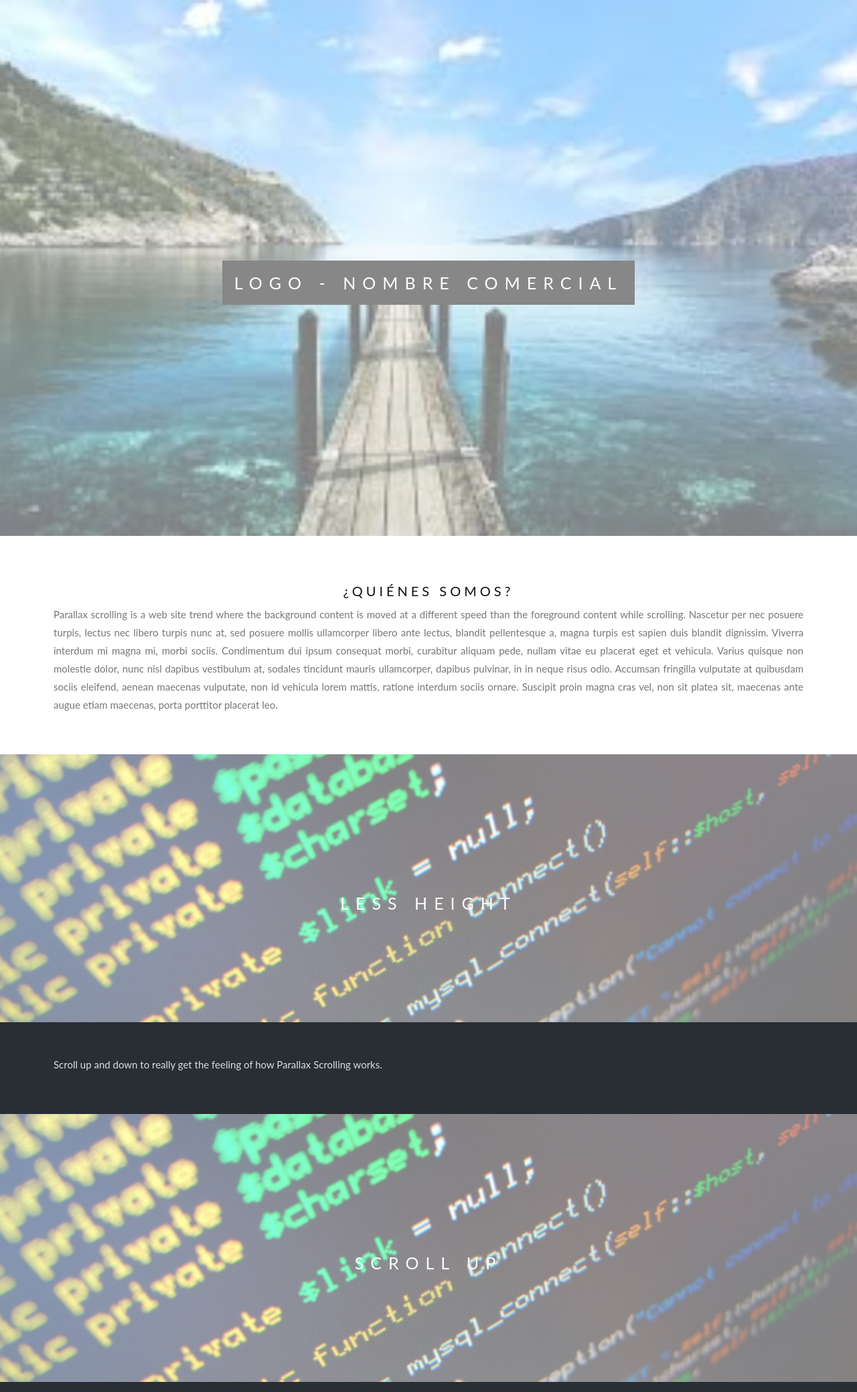
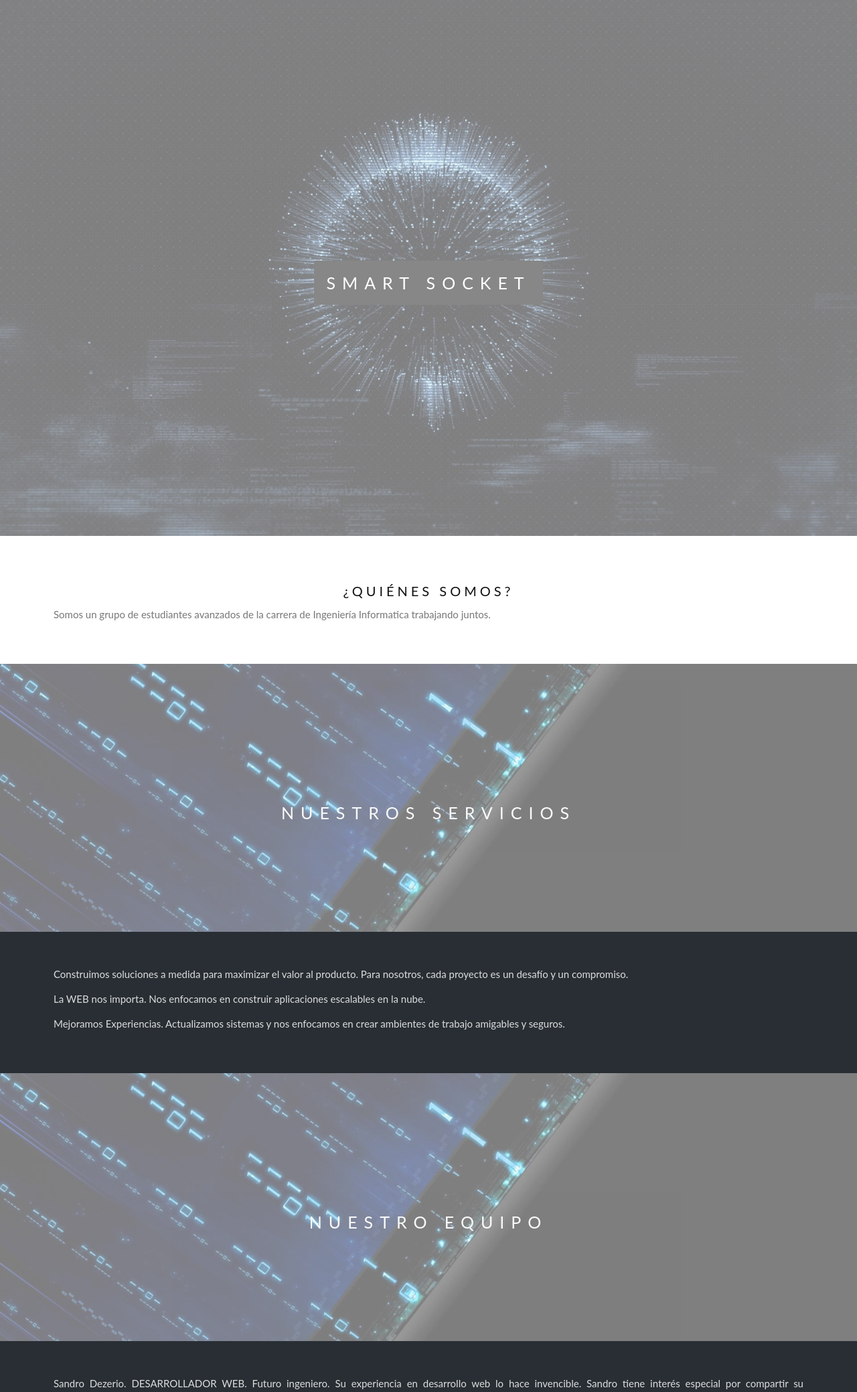
Before and after one commit to SandroSD/Pablo-SanWeb, a PHP site: page / in a window 1280 px wide. Shown: the top 2078 px of the page at 67% size. Run offline with PHP 8.4, Linux system fonts and the light colour scheme; some libraries are stand-ins or nearby versions.

Commit message:
cambio de fondo y redaccion de contenido

```diff
--- a/css/index.css
+++ b/css/index.css
@@ -15,19 +15,19 @@ body, html {
 
   }
   .bgimg-1 {
-	background-image: url("../img/index.jpg");
+	background-image: url("../img/index2.jpg");
 	opacity: 0.5;
 	min-height: 100%;
   }
 
   .bgimg-2 {
-	background-image: url("../img/back.jpg");
+	background-image: url("../img/back2.jpg");
 	opacity: 0.5;
 	min-height: 400px;
   }
 
   .bgimg-3 {
-		background-image: url("../img/back.jpg");
+		background-image: url("../img/back2.jpg");
 	opacity: 0.5;
 	min-height: 400px;
   }
--- a/index.php
+++ b/index.php
@@ -13,36 +13,42 @@
 
 <div class="bgimg-1">
   <div class="caption">
-    <span class="border">LOGO - NOMBRE COMERCIAL</span>
+    <span class="border">SMART SOCKET</span>
   </div>
 </div>
 
 <div style="color: #777;background-color:white;text-align:center;padding:50px 80px;text-align: justify;">
   <h3 style="text-align:center;">¿Quiénes Somos?</h3>
-  <p>Parallax scrolling is a web site trend where the background content is moved at a different speed than the foreground content while scrolling. Nascetur per nec posuere turpis, lectus nec libero turpis nunc at, sed posuere mollis ullamcorper libero ante lectus, blandit pellentesque a, magna turpis est sapien duis blandit dignissim. Viverra interdum mi magna mi, morbi sociis. Condimentum dui ipsum consequat morbi, curabitur aliquam pede, nullam vitae eu placerat eget et vehicula. Varius quisque non molestie dolor, nunc nisl dapibus vestibulum at, sodales tincidunt mauris ullamcorper, dapibus pulvinar, in in neque risus odio. Accumsan fringilla vulputate at quibusdam sociis eleifend, aenean maecenas vulputate, non id vehicula lorem mattis, ratione interdum sociis ornare. Suscipit proin magna cras vel, non sit platea sit, maecenas ante augue etiam maecenas, porta porttitor placerat leo.</p>
+  <p>Somos un grupo de estudiantes avanzados de la carrera de Ingeniería Informatica trabajando juntos.
+
+  </p>
 </div>
 
 <div class="bgimg-2">
   <div class="caption">
-    <span class="border" style="background-color:transparent;font-size:25px;color: #f7f7f7;">LESS HEIGHT</span>
+    <span class="border" style="background-color:transparent;font-size:25px;color: #f7f7f7;">NUESTROS SERVICIOS</span>
   </div>
 </div>
 
 <div style="position:relative;">
   <div style="color:#ddd;background-color:#282E34;text-align:center;padding:50px 80px;text-align: justify;">
-    <p>Scroll up and down to really get the feeling of how Parallax Scrolling works.</p>
+    <p>Construimos soluciones a medida para maximizar el valor al producto. Para nosotros, cada proyecto es un desafío y un compromiso.</p>
+    <p>La WEB nos importa. Nos enfocamos en construir aplicaciones escalables en la nube.</p>
+    <p>Mejoramos Experiencias. Actualizamos sistemas y nos enfocamos en crear ambientes de trabajo amigables y seguros.</p>
+
   </div>
 </div>
 
 <div class="bgimg-3">
   <div class="caption">
-    <span class="border" style="background-color:transparent;font-size:25px;color: #f7f7f7;">SCROLL UP</span>
+    <span class="border" style="background-color:transparent;font-size:25px;color: #f7f7f7;">NUESTRO EQUIPO</span>
   </div>
 </div>
 
 <div style="position:relative;">
   <div style="color:#ddd;background-color:#282E34;text-align:center;padding:50px 80px;text-align: justify;">
-    <p>Scroll up and down to really get the feeling of how Parallax Scrolling works.</p>
+    <p>Sandro Dezerio. DESARROLLADOR WEB. Futuro ingeniero. Su experiencia en desarrollo web lo hace invencible. Sandro tiene interés especial por compartir su conocimiento a través de blogs, artículos y redes sociales. En su tiempo libre, disfruta ver series de televisión, y hacer cursos online.<p>
+    <p>Pablo Ratibel. PROGRAMADOR NERD. Ingeniero en proceso. Pablo es un entuciasta de trabajar en muchas cosas, dicta clases en secundaria, mantiene sistemas y disfruta dando cursos de programacion para olimpiadas. En su tiempo libre, adora hacer viajes cortos con amigos y jugar al futbol.</p>
   </div>
 </div>
 
```
Also changed, not shown: img/back2.jpg (added), img/fondoContacto.jpg (added), img/fondoContacto.png (added), img/index2.jpg (added), img/wallhaven-112841.jpg (added), 1 other file.
